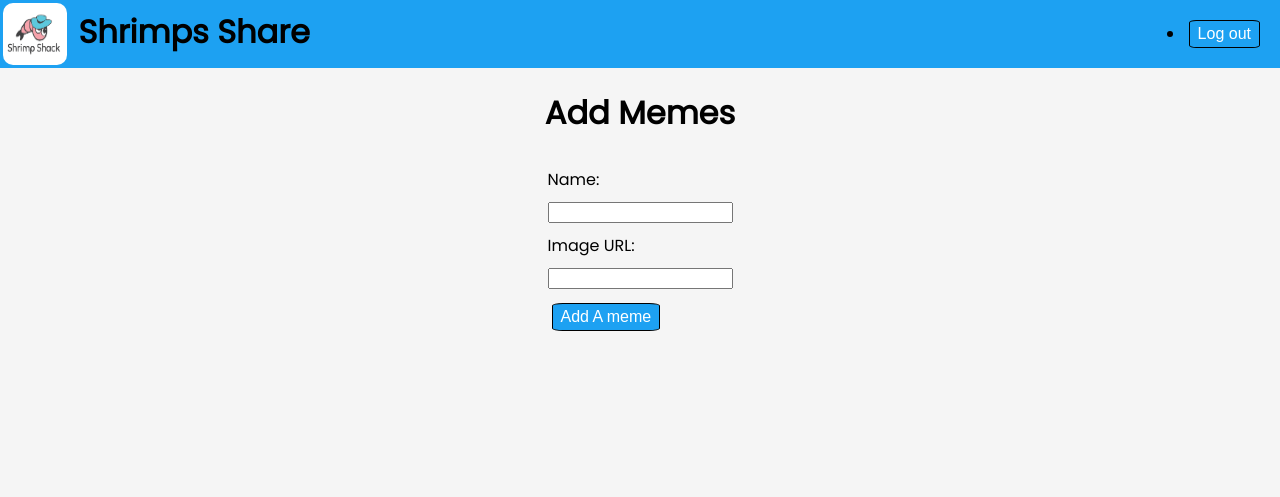
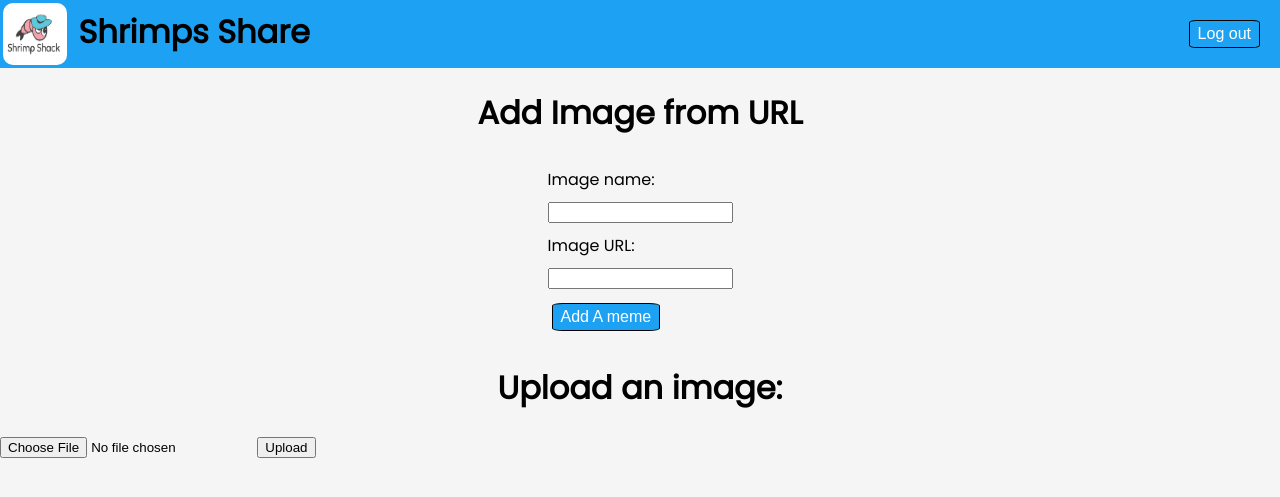
Before and after one commit to WenhuiXu1/shrimp_share_app, a Flask app: page /memes/new in a window 1280 px wide. Shown: the top 497 px of the page. Run offline with Flask 3, Linux system fonts and the light colour scheme; some libraries are stand-ins or nearby versions.

Commit message:
adding pictires to show on pages locally

```diff
--- a/static/css/style.css
+++ b/static/css/style.css
@@ -54,8 +54,8 @@ a {
     margin: 0.25rem;
 }
 
-.nav-list li {
-    text-decoration: none;
+li {
+    list-style: none;
 }
 
 
@@ -99,6 +99,7 @@ h2 {
 
 h3 {
     margin-top: 0.5rem;
+    color: #1DA1F2;
 }
 
 .meme {
--- a/templates/base.html
+++ b/templates/base.html
@@ -13,7 +13,6 @@
 </head>
 
 <body>
-    <section class="1">
     <nav>
         <section class="controls">
             <img class="logo" src="/static/images/shrimp_shack.png" alt="Logo">
@@ -27,7 +26,6 @@
             </li>
         </ul>
     </nav>
-    </section>
     {% block content %}
     {% endblock %}
 </body>
--- a/templates/memes/new.html
+++ b/templates/memes/new.html
@@ -1,10 +1,10 @@
 {% extends 'base.html' %}
 
 {% block content %}
-<h1 class="centered">Add Memes</h1>
+<h1 class="centered">Add Image from URL</h1>
 <section class="centered-container">
     <form action="/memes" method="POST">
-        <label for="">Name:</label>
+        <label for="">Image name:</label>
         <input type="text" name="name">
 
         <label for="">Image URL:</label>
@@ -13,4 +13,15 @@
         <button>Add A meme</button>
     </form>
 </section>
+
+<h1 class="centered">Upload an image:</h1>
+<section class="centered-container"></section>
+<form action="/upload" method="POST" enctype="multipart/form-data">
+    <label for="image"></label>
+    <input type="file" name="image" id="image">
+    <input type="submit" value="Upload">
+</form>
+</section>
+
+
 {% endblock %}
--- /dev/null
+++ b/upload_pictures.py
@@ -0,0 +1,69 @@
+from flask import Flask, render_template, request, redirect, url_for, make_response,jsonify
+from werkzeug.utils import secure_filename
+import os
+import cv2
+import time
+
+from datetime import timedelta
+
+#设置允许的文件格式
+ALLOWED_EXTENSIONS = set(['png', 'jpg', 'JPG', 'PNG', 'bmp'])
+
+def allowed_file(filename):
+    return '.' in filename and filename.rsplit('.', 1)[1] in ALLOWED_EXTENSIONS
+
+app = Flask(__name__)
+# 设置静态文件缓存过期时间
+app.send_file_max_age_default = timedelta(seconds=1)
+
+
+# @app.route('/upload', methods=['POST', 'GET'])
+@app.route('/upload', methods=['POST', 'GET'])  # 添加路由
+def upload():
+    if request.method == 'POST':
+        f = request.files['file']
+
+        if not (f and allowed_file(f.filename)):
+            return jsonify({"error": 1001, "msg": "请检查上传的图片类型，仅限于png、PNG、jpg、JPG、bmp"})
+
+        user_input = request.form.get("name")
+
+        basepath = os.path.dirname(__file__)  # 当前文件所在路径
+
+        upload_path = os.path.join(basepath, 'static/images', secure_filename(f.filename))  # 注意：没有的文件夹一定要先创建，不然会提示没有该路径
+        # upload_path = os.path.join(basepath, 'static/images','test.jpg')  #注意：没有的文件夹一定要先创建，不然会提示没有该路径
+        f.save(upload_path)
+
+        # 使用Opencv转换一下图片格式和名称
+        img = cv2.imread(upload_path)
+        cv2.imwrite(os.path.join(basepath, 'static/images', 'test.jpg'), img)
+
+        return render_template('upload_ok.html',userinput=user_input,val1=time.time())
+
+    return render_template('upload.html')
+
+
+if __name__ == '__main__':
+    # app.debug = True
+    app.run(host='0.0.0.0', port=8987, debug=True)
+
+import os
+from flask import Flask
+from routes.memes_routes import memes_routes
+from routes.users_routes import users_routes
+from routes.sessions_routes import sessions_routes
+from dotenv import load_dotenv
+# from flask_wtf.file import FileField
+
+load_dotenv()
+
+# db_url = os.environ.get('DATABASE_URL')
+
+SECRET_KEY = os.environ.get('FLASK_SECRET_KEY')
+app.config['SECRET_KEY'] = SECRET_KEY
+
+app.secret_key = os.environ.get('FLASK_SECRET_KEY')
+
+app.register_blueprint(memes_routes)
+app.register_blueprint(users_routes)
+app.register_blueprint(sessions_routes)
```
Also changed, not shown: templates/memes/index.html (+2 -7 lines), templates/upload.html (added, +20 -0 lines), templates/upload_ok.html (added, +22 -0 lines), static/images/test.jpg (added). Lines whose indentation alone changed are shown as unchanged.
